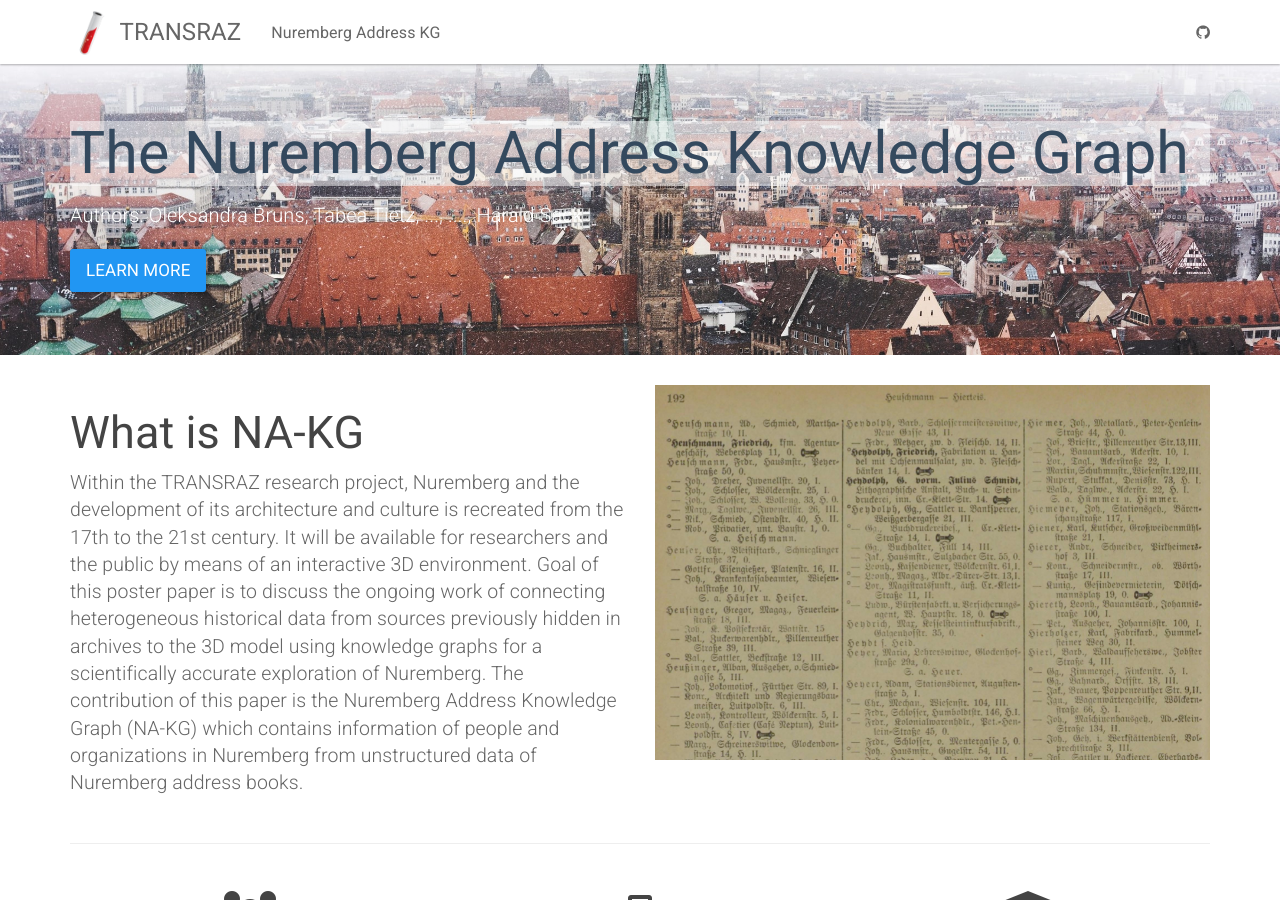
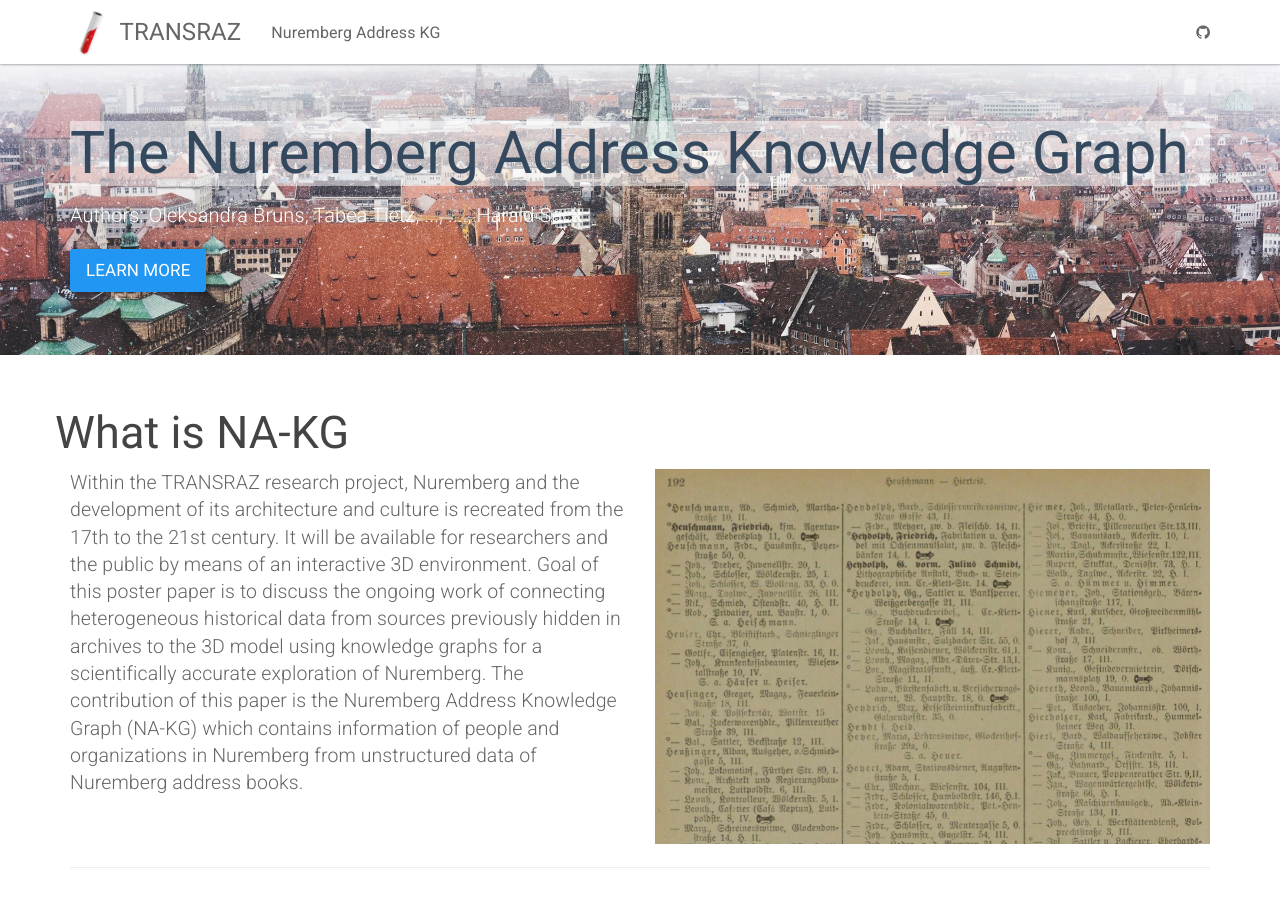
Before and after one commit to ISE-FIZKarlsruhe/Transraz, a Jekyll site: the page built from NA-KG.html, in a window 1280 px wide and 900 px high. Built offline with Jekyll 4.4.1, drawn with Linux system fonts in a browser that asks for light colours.

Commit message:
Update NA-KG.html

```diff
--- a/NA-KG.html
+++ b/NA-KG.html
@@ -12,8 +12,8 @@ layout: default
 
 <div class="container">
     <div class="row">
+        <h2 class="header-light regular-pad">What is NA-KG</h2>
         <div class="col-md-6">
-            <h2 class="header-light regular-pad">What is NA-KG</h2>
               <p class="lead">Within the TRANSRAZ research project, Nuremberg and the development of its architecture and culture is recreated from the 17th to the 21st century. It will be available for researchers and the public by means of an interactive 3D environment. Goal of this poster paper is to discuss the ongoing work of connecting heterogeneous historical data from sources previously hidden in archives to the 3D model using knowledge graphs for a scientifically accurate exploration of Nuremberg. The contribution of this paper is the Nuremberg Address Knowledge Graph (NA-KG) which contains information of people and organizations in Nuremberg from unstructured data of Nuremberg address books.</p>
         </div>
         <div class="col-md-6 text-center">
```
